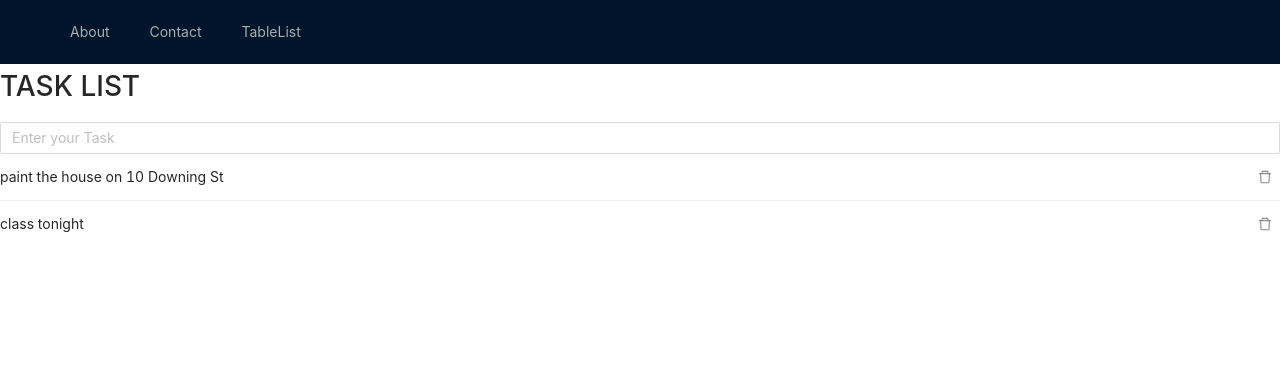
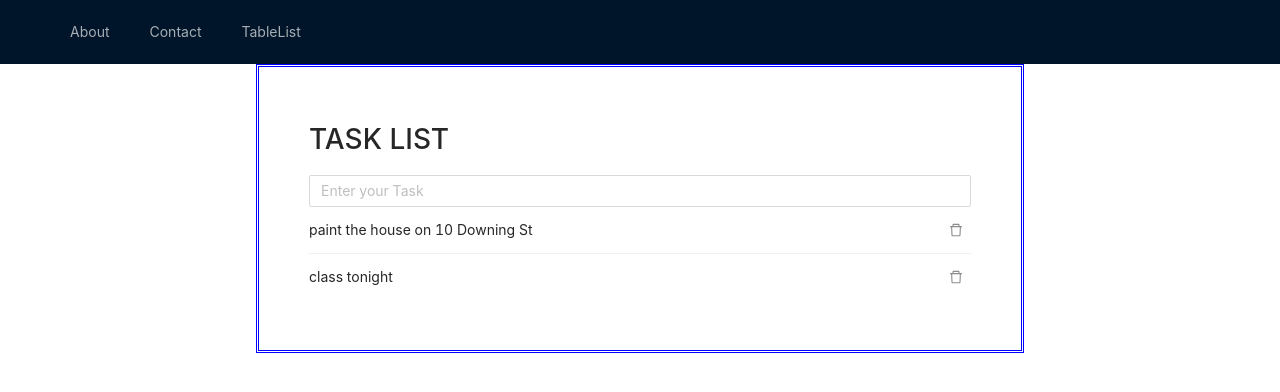
Before and after one commit to jarodri01/classProject3, a React (Create React App) app: page /TableList in a window 1280 px wide. Shown: the top 392 px of the page. Built offline with nearby package versions, Linux system fonts and the light colour scheme.

Commit message:
update style

```diff
--- a/src/App.css
+++ b/src/App.css
@@ -8,15 +8,13 @@
     margin: auto;
     width: 60%;
     border: 3px double blue;
-
     padding: 50px;
 }
-.container{
+
+.todoContainer  {
     margin: auto;
     width: 60%;
     border: 3px double blue;
     padding: 50px;
+
 }
-#to-do-form.button{
-    color: blue;
-}
```
